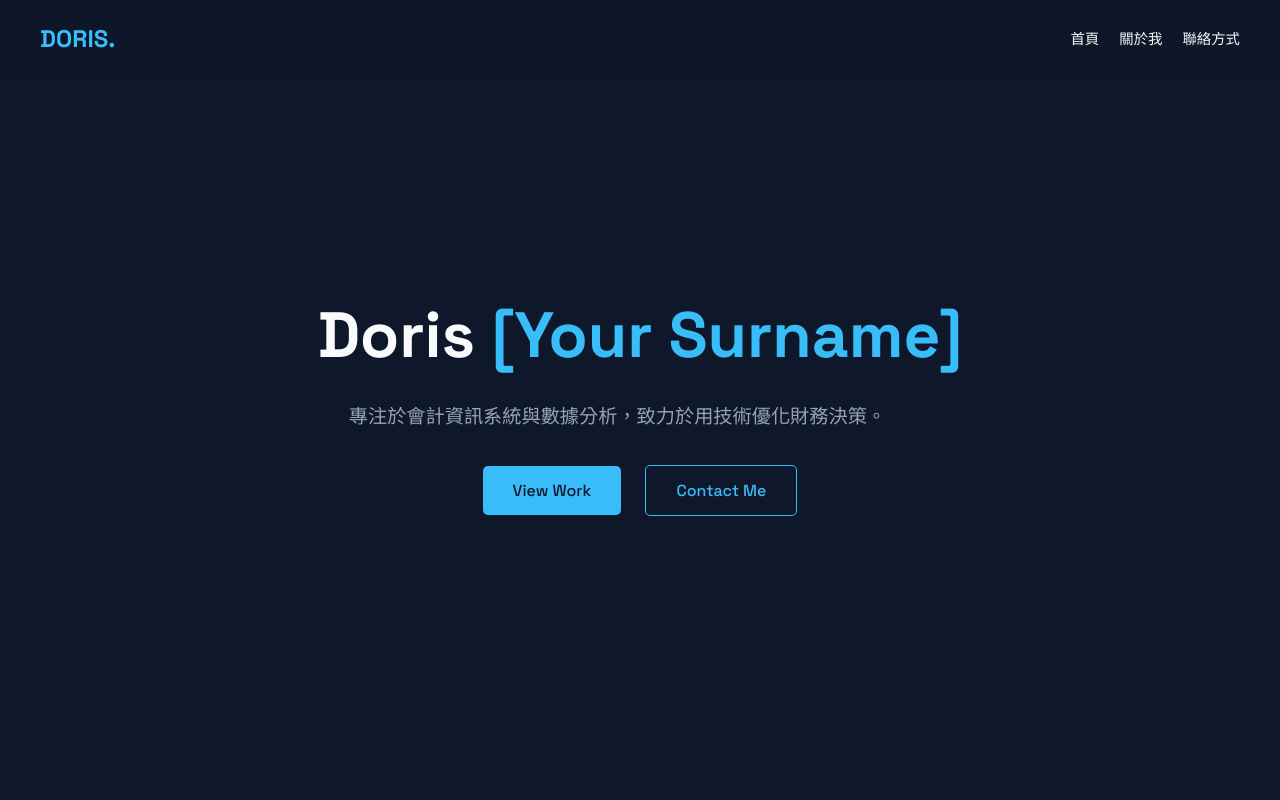
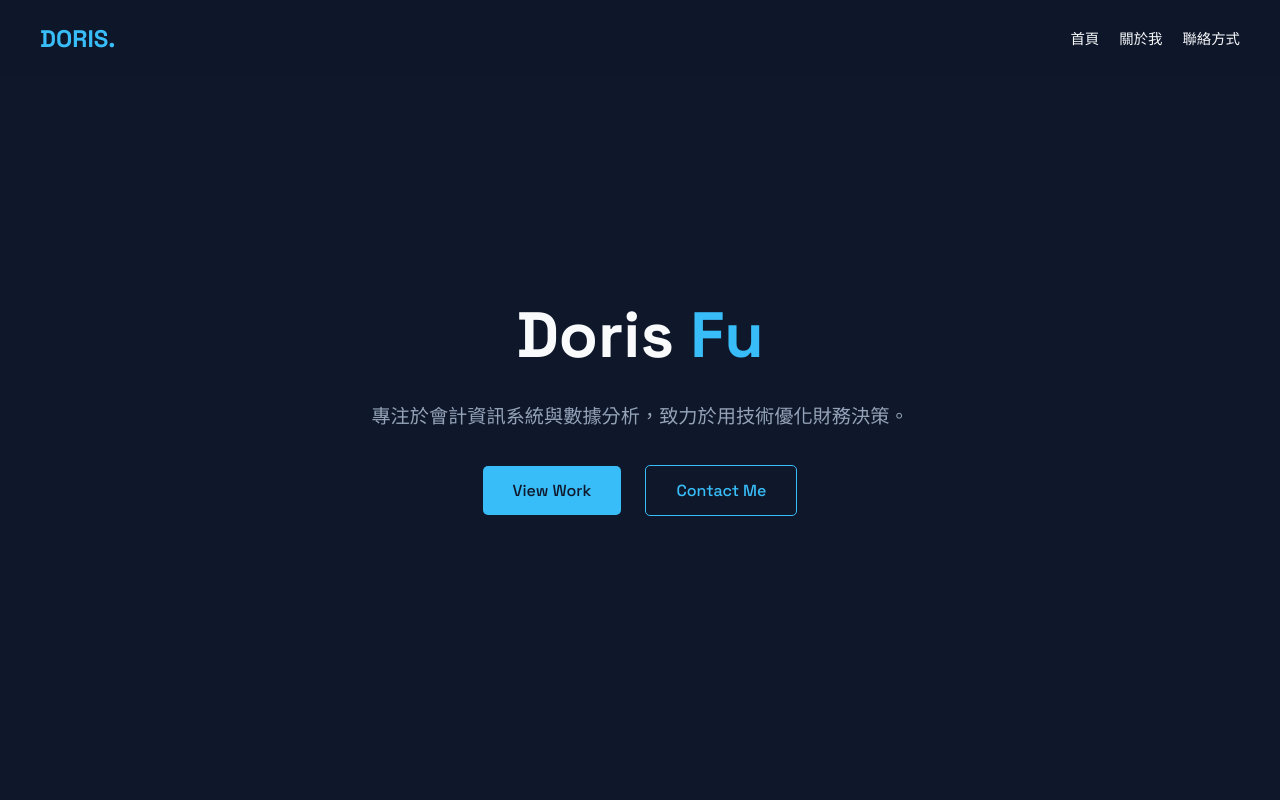
Before and after one commit to dorisfufufu-wq/411177, a plain HTML site: page index.html in a window 1280 px wide. Shown: the top 800 px of the page. Drawn offline with Linux system fonts and the light colour scheme.

Commit message:
Update index.html

```diff
--- a/index.html
+++ b/index.html
@@ -20,7 +20,7 @@
 
     <section id="hero" class="hero-section">
         <div class="hero-content">
-            <h1>Doris <span class="highlight">[Your Surname]</span></h1>
+            <h1>Doris <span class="highlight">Fu</span></h1>
             <p class="tagline">專注於會計資訊系統與數據分析，致力於用技術優化財務決策。</p>
             <div class="hero-btns">
                 <a href="#about" class="btn primary">View Work</a>
```
